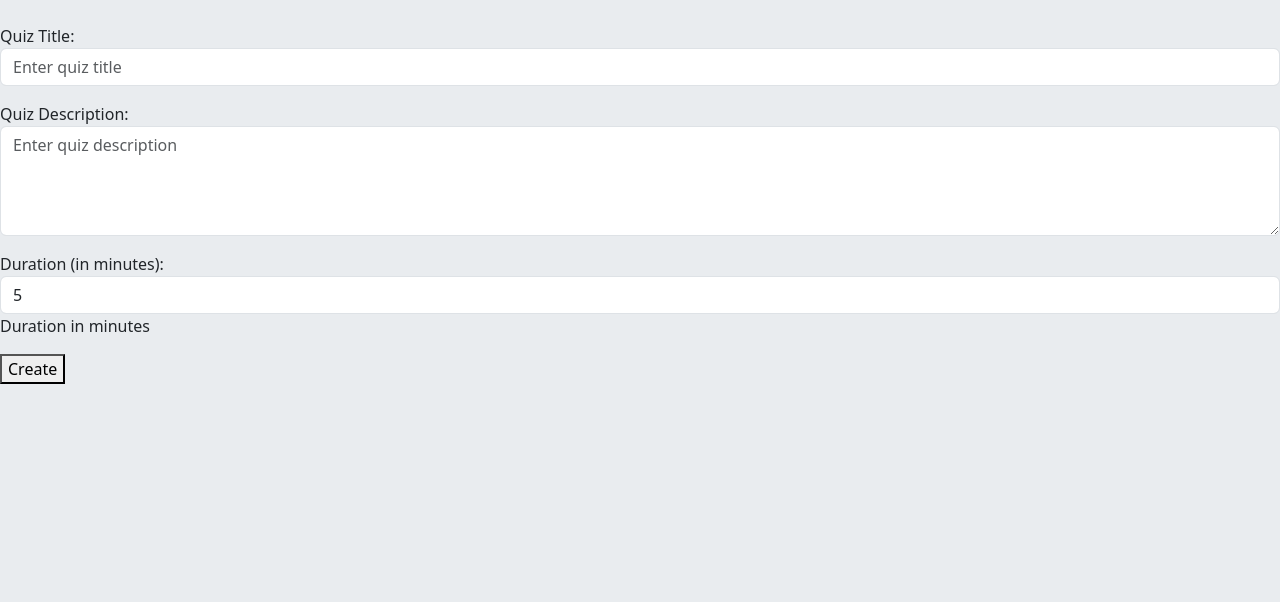
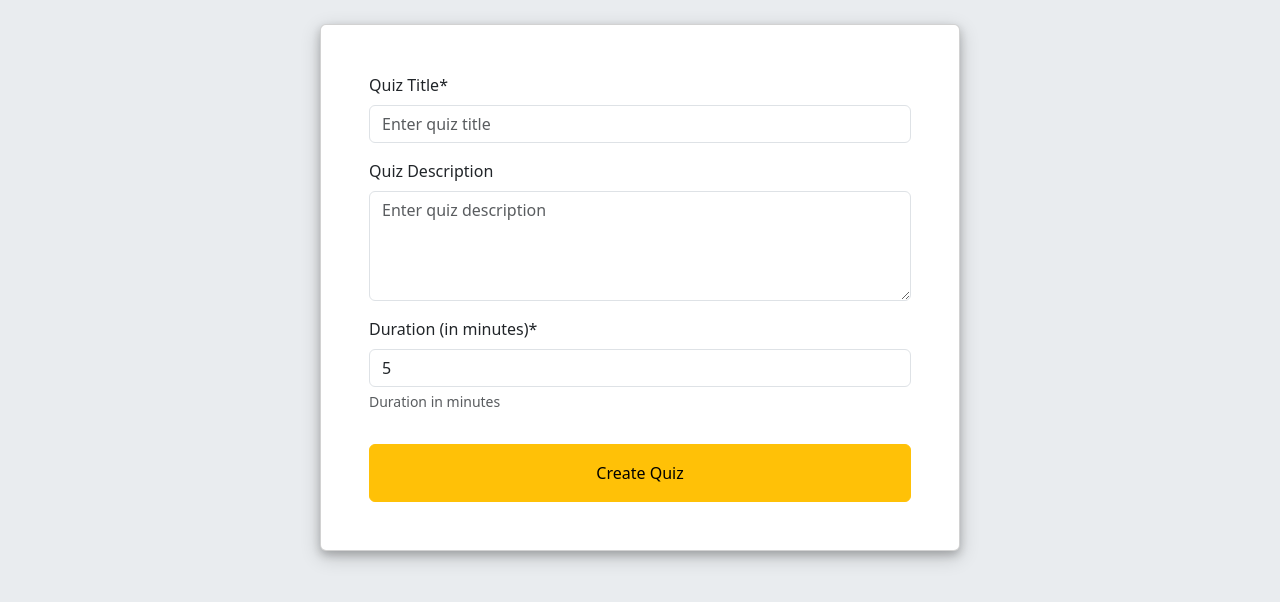
Before and after one commit to Youngnovate-Foundation/Django-QuizApp-David, a Django app: page /create_quiz/ in a window 1280 px wide. Shown: the part 97-699 px from the top of the page. Run offline with Django 5.2, Linux system fonts and the light colour scheme; some libraries are stand-ins or nearby versions.

Commit message:
Update QuizApp models to add answers to question model

```diff
--- a/quiz_app/Templates/quiz_app/Instructor/add_question.html
+++ b/quiz_app/Templates/quiz_app/Instructor/add_question.html
@@ -6,7 +6,7 @@
 
     {% block nav-items %}
         <li class="nav-item">
-            <a href="{% url 'instructor_home' %}" class="nav-link active" aria-current="page">Home</a>
+            <a href="{% url 'instructor_home' %}" class="nav-link">Home</a>
         </li>
         <li class="nav-item">
             <a href="{% url 'create_quiz' %}" class="nav-link">Create Quiz</a>
--- a/quiz_app/Templates/quiz_app/Instructor/create_quiz.html
+++ b/quiz_app/Templates/quiz_app/Instructor/create_quiz.html
@@ -19,9 +19,11 @@
 
 {% comment %} Main Body Content {% endcomment %}
 {% block content %}
-<form action="" method="post">
-    {% csrf_token %}
-    {{create_quiz_form.as_p}}
-    <button type="submit">Create</button>
-</form>
+    <div class="card w-50 p-5 mx-auto">
+        <form action="" method="post">
+            {% csrf_token %}
+            {{create_quiz_form | crispy }}
+            <button type="submit" class="btn btn-warning mt-3 py-3 w-100">Create Quiz</button>
+        </form>
+    </div>
 {% endblock content %}
--- a/quiz_app/Templates/quiz_app/Instructor/inst_home.html
+++ b/quiz_app/Templates/quiz_app/Instructor/inst_home.html
@@ -30,7 +30,7 @@
                         <p class="card-text">{{ quiz.description }}</p>
                         <div class="d-flex justify-content-between mt-4">
                             <a href="{% url 'add_question' quiz.id %}" class="btn btn-warning py-2">Add Question</a>
-                            <a href="#" class="btn btn-outline-secondary py-2">Another link</a>
+                            <a href="#" class="btn btn-outline-secondary py-2">Details</a>
                         </div>
                         </div>
                     </div>
--- a/quiz_app/forms.py
+++ b/quiz_app/forms.py
@@ -1,5 +1,5 @@
 from django import forms
-from .models import Quiz, Question, Answer
+from .models import Quiz, Question
 
 class Quiz_Form(forms.ModelForm):
     class Meta:
@@ -20,7 +20,7 @@ class Quiz_Form(forms.ModelForm):
 class Question_Form(forms.ModelForm):
     class Meta:
         model = Question
-        fields = ['question_type', 'question_text', 'option1', 'option2', 'option3', 'option4']
+        fields = ['question_type', 'question_text', 'option1', 'option2', 'option3', 'option4', 'correct_option', 'answer_text']
         labels = {
             # 'quiz': 'Select Quiz',
             'question_type': 'Question Type',
@@ -29,6 +29,8 @@ class Question_Form(forms.ModelForm):
             'option2': 'Option B',
             'option3': 'Option C',
             'option4': 'Option D',
+            'correct_option': 'Correct Option (For MCQ)',
+            'answer_text': 'Answer Text (For Short Answer)',
         }
 
         widgets ={
@@ -39,20 +41,6 @@ class Question_Form(forms.ModelForm):
             'option2': forms.TextInput(attrs={'class': 'form-control', 'placeholder': 'Enter option B (For only MCQ)'}),
             'option3': forms.TextInput(attrs={'class': 'form-control', 'placeholder': 'Enter option C (For only MCQ)'}),
             'option4': forms.TextInput(attrs={'class': 'form-control', 'placeholder': 'Enter option D (For only MCQ)'}),
-        }
-
-class Answer_Form(forms.ModelForm):
-    class Meta:
-        model = Answer
-        fields = ['question_text', 'correct_option', 'answer_text']
-        labels ={
-            'question_text': 'Select Question',
-            'correct_option': 'Correct Option (For MCQ)',
-            'answer_text': 'Answer Text (For Short Answer)',
-        }
-
-        widgets = {
-            'qustion_text': forms.Select(attrs={'class': 'form-select'}),
             'correct_option': forms.Select(attrs={'class': 'form-select'}),
             'answer_text': forms.Textarea(attrs={'class': 'form-control', 'placeholder': 'Enter answer text', 'rows': 3}),
         }
--- a/quiz_app/models.py
+++ b/quiz_app/models.py
@@ -17,6 +17,13 @@ class Question(models.Model):
         ('SA', 'Short Answer Question'),
     ]
 
+    Options = [
+      ('A', 'Option A'),
+      ('B', 'Option B'),
+      ('C', 'Option C'),
+      ('D', 'Option D'),
+    ]
+
     quiz = models.ForeignKey(Quiz, on_delete=models.CASCADE, related_name='questions')
     question_type = models.CharField(max_length=3, choices=Question_types, default='MCQ')
     question_text = models.TextField(max_length=300)
@@ -24,21 +31,8 @@ class Question(models.Model):
     option2 = models.CharField(max_length=150, blank=True, null=True)
     option3 = models.CharField(max_length=150, blank=True, null=True)
     option4 = models.CharField(max_length=150, blank=True, null=True)
-
-    def __str__(self):
-        return f'{self.quiz.title} - {self.question_text}'
-
-class Answer(models.Model):
-    Options = [
-      ('A', 'Option 1'),
-      ('B', 'Option 2'),
-      ('C', 'Option 3'),
-      ('D', 'Option 4'),
-    ]
-
-    question_text = models.ForeignKey(Question, on_delete=models.CASCADE, related_name='answers')
     correct_option = models.CharField(max_length=1, choices=Options, blank=True, null=True)
     answer_text = models.TextField(blank=True, null=True)
 
     def __str__(self):
-        return f'{self.question_text} - {self.correct_option}{self.answer_text}'
+        return f'{self.quiz.title} - {self.question_text}'
--- a/quiz_app/urls.py
+++ b/quiz_app/urls.py
@@ -6,4 +6,5 @@ urlpatterns = [
     path('instructor/home/', views.inst_home, name='instructor_home'),
     path('create_quiz/', views.Create_QuizView.as_view(), name='create_quiz'),
     path('add_question/<int:quiz_id>/', views.Add_QuestionView.as_view(), name='add_question'),
+    path('view_quiz/<int:question_id>/', views.view_qiuz_instructor, name='view_quiz_instructor'),
 ]
--- a/quiz_app/views.py
+++ b/quiz_app/views.py
@@ -1,8 +1,8 @@
 from django.shortcuts import render, redirect
 from django.views import View
 from django.contrib import messages
-from .models import Quiz, Question, Answer
-from .forms import Quiz_Form, Question_Form, Answer_Form
+from .models import Quiz, Question
+from .forms import Quiz_Form, Question_Form
 from django.contrib.auth.decorators import login_required
 
 # Create your views here.
@@ -46,3 +46,8 @@ class Add_QuestionView(View):
         else:
             messages.error(request, "Question creation Failed")
             return render(request, 'quiz_app/Instructor/add_question.html', {'add_question_form': add_question_form, 'quiz_id': quiz_id})
+
+def view_qiuz_instructor(request, quiz_id):
+    quiz = Quiz.objects.get(id=quiz_id)
+    questions = quiz.questions.all()
+    return render(request, 'quiz_app/Instructor/view_quiz.html', {'quiz': quiz,'questions': questions})
```
